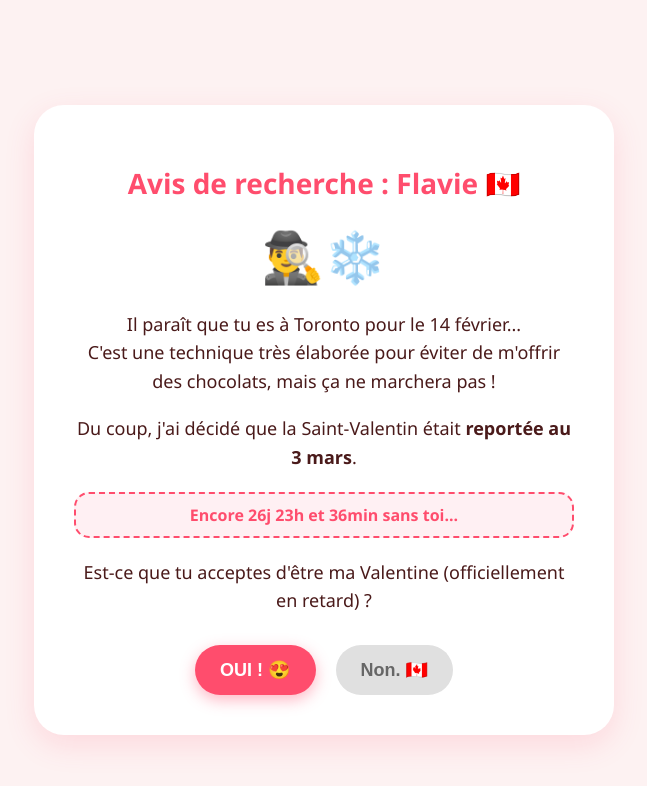
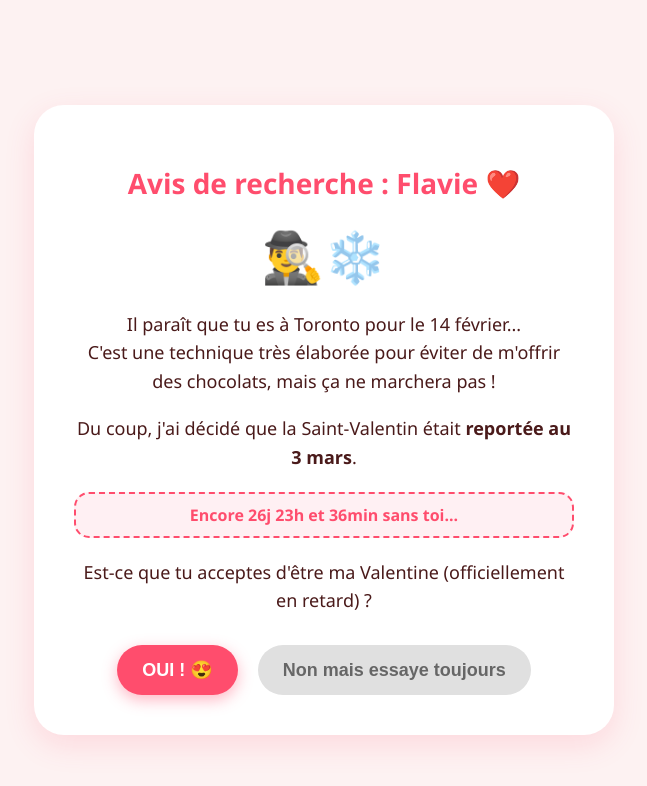
Before and after one commit to LespagnolAlexandre/SAINT-VALENTIN, a plain HTML site: page index.html in a window 1280 px wide. Shown: the whole page, without its empty margins (316-963 px from the left). Drawn offline with Linux system fonts and the light colour scheme.

Commit message:
Update index.html

```diff
--- a/index.html
+++ b/index.html
@@ -43,7 +43,7 @@
 
   <div class="container">
     <div id="mainContent">
-      <h1>Avis de recherche : Flavie 🇨🇦</h1>
+      <h1>Avis de recherche : Flavie ❤️</h1>
       <div class="emoji-big">🕵️‍♂️❄️</div>
       <p>
         Il paraît que tu es à Toronto pour le 14 février... <br>
@@ -58,7 +58,7 @@
 
       <div class="btn-group">
         <button id="yesBtn">OUI ! 😍</button>
-        <button id="noBtn">Non. 🇨🇦</button>
+        <button id="noBtn">Non mais essaye toujours</button>
       </div>
     </div>
 
```
